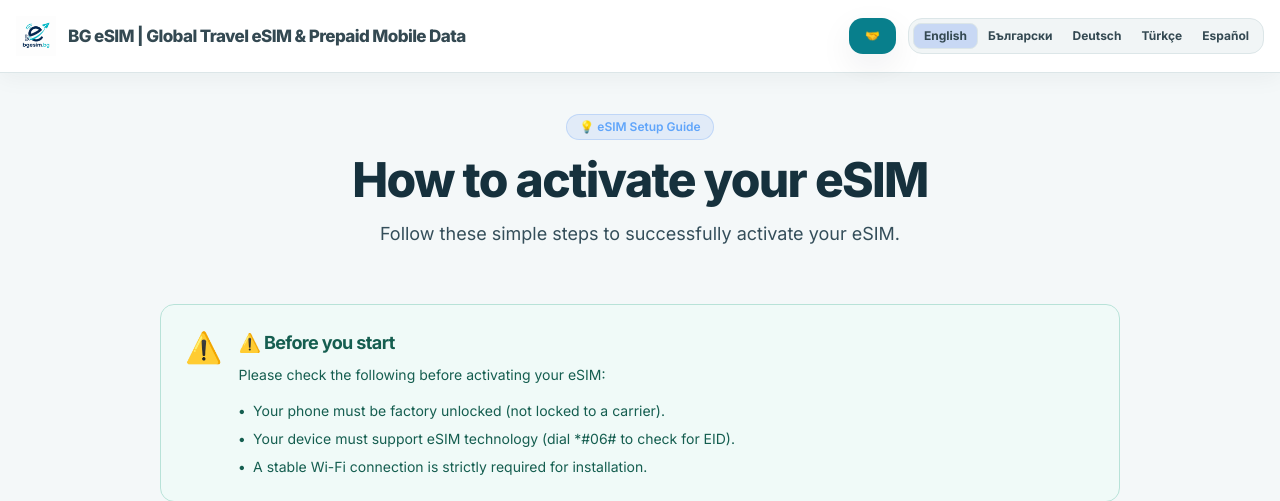
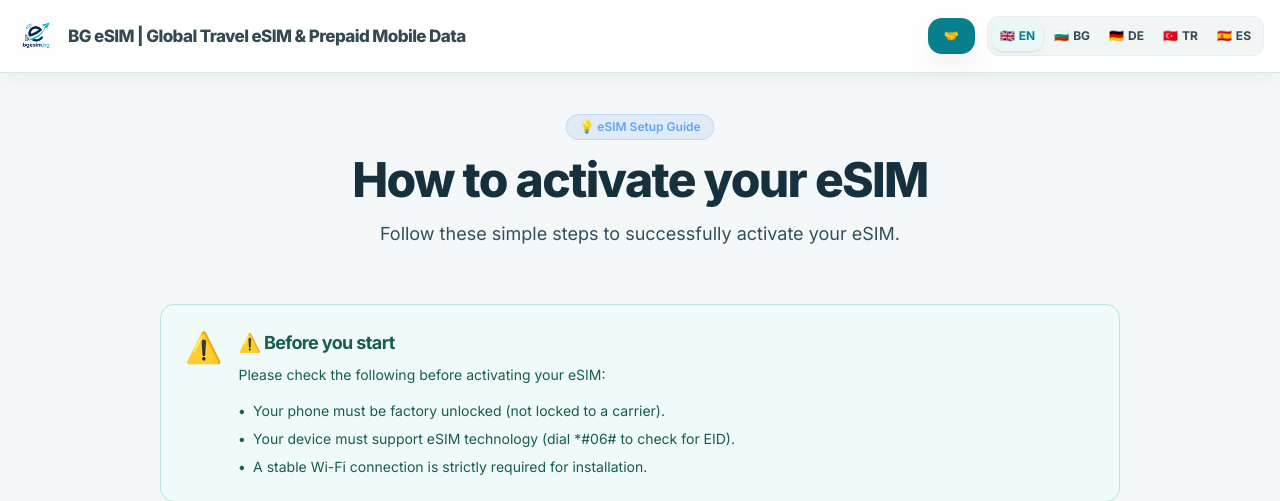
Before and after one commit to VioletaGeorgieva-dev/bgesim, a FastAPI app: page /instructions in a window 1280 px wide. Shown: the top 501 px of the page. Run offline with FastAPI, Linux system fonts and the light colour scheme; parts of the project's set-up code (start-up, migrations or seed data) failed here and were passed over; some libraries are stand-ins or nearby versions.

Commit message:
Standardize language selector with flags across pages

```diff
--- a/app/templates/instructions.html
+++ b/app/templates/instructions.html
@@ -242,13 +242,14 @@
                 </a>
 
                 <!-- Превключвател на езици -->
-                <div class="flex items-center bg-slate-900 border border-slate-800 rounded-xl p-1 text-xs">
-                    {% for code, label in supported_langs.items() %}
-                    <a href="{{ lang_urls[code] }}" class="px-2 py-1 sm:px-2.5 sm:py-1 rounded-lg font-bold transition {% if lang == code %}bg-blue-600/20 text-blue-400 border border-blue-500/30{% else %}text-slate-400 hover:text-white{% endif %}">
-                        {{ label }}
-                    </a>
-                    {% endfor %}
-                </div>
+                <nav class="language-nav" aria-label="Language">
+                            {% set flags = {'en': '🇬🇧', 'bg': '🇧🇬', 'de': '🇩🇪', 'tr': '🇹🇷', 'es': '🇪🇸'} %}
+                            {% for code, label in supported_langs.items() %}
+                            <a href="{{ lang_urls[code] }}" lang="{{ code }}" title="{{ label }}" {% if lang == code %}aria-current="page"{% endif %}>
+                                <span aria-hidden="true">{{ flags.get(code, '🌐') }}</span><span>{{ code.upper() }}</span>
+                            </a>
+                            {% endfor %}
+                        </nav>
 
                 <!-- Мобилен Hamburger бутон -->
                 <button id="mobile-menu-btn" class="lg:hidden p-2 rounded-xl bg-slate-900 border border-slate-800 text-slate-300 hover:text-white focus:outline-none">
```
